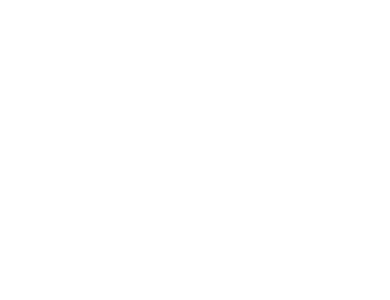
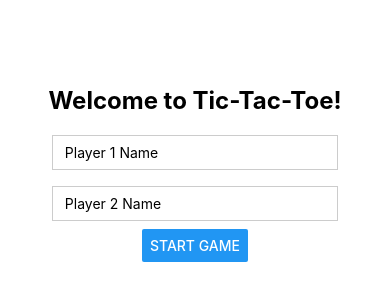
Before and after one commit to ST10532964/XOGAME, a React Native app: screen / in a window 390 px wide. Shown: the part 254-554 px from the top of the page. Built offline with nearby package versions, Linux system fonts and the light colour scheme.

Commit message:
install nav dependencies

```diff
--- a/App.tsx
+++ b/App.tsx
@@ -2,10 +2,30 @@ import{useState}from 'react';
 import { Button,StyleSheet, Text,TextInput,View } from 'react-native';
 
 export default function App() {
+  const[player1,setPlayer1]=useState<string>('');
+  const[player2,setPlayer2]=useState<string>('');
+
   return (
     <View style={styles.container}>
+      <Text style={styles.title}>Welcome to Tic-Tac-Toe!</Text>
 
-    </View>
+    <TextInput
+      placeholder='Player 1 Name'
+      value={player1}
+      onChangeText={setPlayer1}
+      style={styles.input}
+    />
+    <TextInput
+      placeholder='Player 2 Name'
+      value={player2}
+      onChangeText={setPlayer2}
+      style={styles.input}
+    />
+    <Button
+    title="Start Game"
+    onPress={()=> console.log(`Player 1:${player1},Player 2: ${player2}`)}
+    />
+   </View>
   );
 }
 
@@ -15,5 +35,20 @@ const styles = StyleSheet.create({
     backgroundColor: '#fff',
     alignItems: 'center',
     justifyContent: 'center',
+    padding:16,
+  },
+  title:{
+fontSize:24,
+fontWeight:"bold",
+marginVertical:12,
+  },
+  input:{
+    borderWidth:1,
+    borderColor:'#ccc',
+    paddingHorizontal:12,
+    paddingVertical:8,
+    marginVertical:8,
+    width:'80%',
+
   },
 });
--- a/package.json
+++ b/package.json
@@ -9,10 +9,14 @@
     "web": "expo start --web"
   },
   "dependencies": {
+    "@react-navigation/native": "^7.3.16",
+    "@react-navigation/native-stack": "^7.18.8",
     "expo": "~54.0.35",
     "expo-status-bar": "~3.0.9",
     "react": "19.1.0",
-    "react-native": "0.81.5"
+    "react-native": "0.81.5",
+    "react-native-safe-area-context": "~5.6.0",
+    "react-native-screens": "~4.16.0"
   },
   "devDependencies": {
     "@types/react": "~19.1.0",
```
Also changed, not shown: 1 other file (tests, documents, lock files or other folders).
